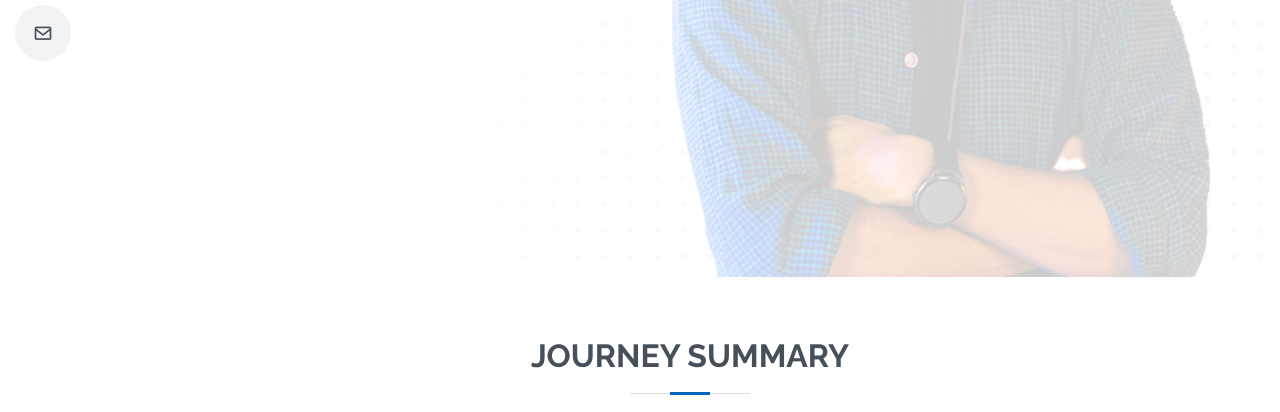
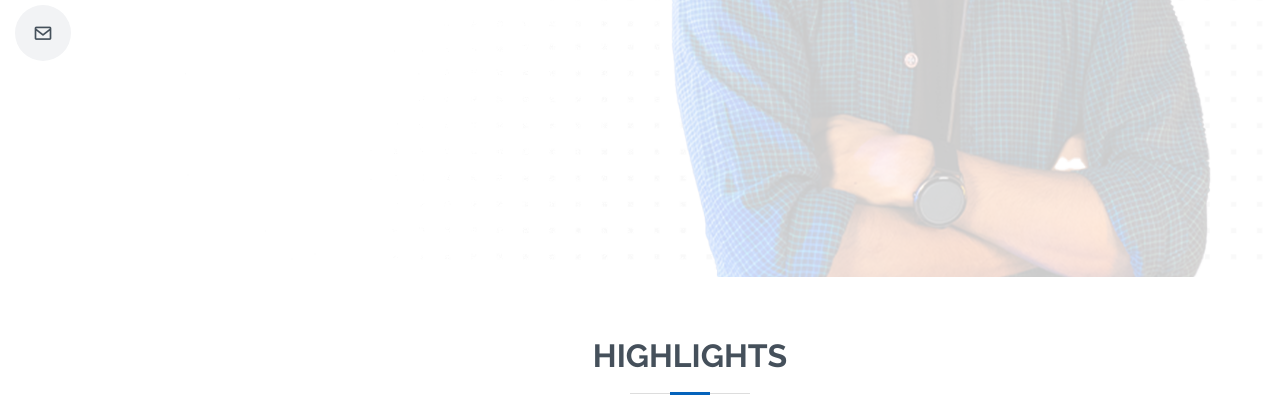
Before and after one commit to jitendramali/Jitendra2023Showcase, a plain HTML site: page index.html in a window 1280 px wide. Shown: the part 523-935 px from the top of the page. Drawn offline with nearby package versions, Linux system fonts and the light colour scheme.

Commit message:
Update index.html

```diff
--- a/index.html
+++ b/index.html
@@ -74,7 +74,7 @@
       <div class="container" data-aos="fade-up">
 
         <div class="section-title">
-          <h2>Journey Summary</h2>
+          <h2>Highlights</h2>
           <p>Quick Overview of 2023</p>
         </div>
 
```
